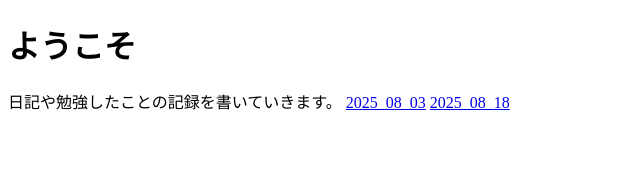
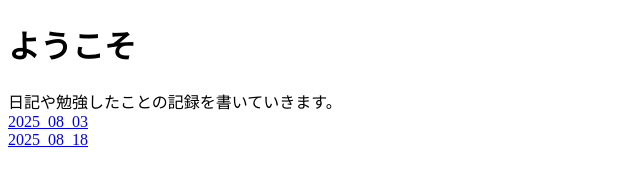
Before and after one commit to himarun/diary, a plain HTML site: page index.html in a window 1280 px wide. Shown: the whole page, without its empty margins (0-640 px from the left). Drawn offline with Linux system fonts and the light colour scheme.

Commit message:
Update index.html

```diff
--- a/index.html
+++ b/index.html
@@ -6,9 +6,9 @@
 </head>
 <body>
   <h1>ようこそ</h1>
-  <p>日記や勉強したことの記録を書いていきます。
-    <a href="2025_08_03.html">2025_08_03</a>
-    <a href="2025_08_18.html">2025_08_18</a>
+  <p>日記や勉強したことの記録を書いていきます。<br>
+    <a href="2025_08_03.html">2025_08_03</a><br>
+    <a href="2025_08_18.html">2025_08_18</a><br>
   </p>
 </body>
 </html>
```
